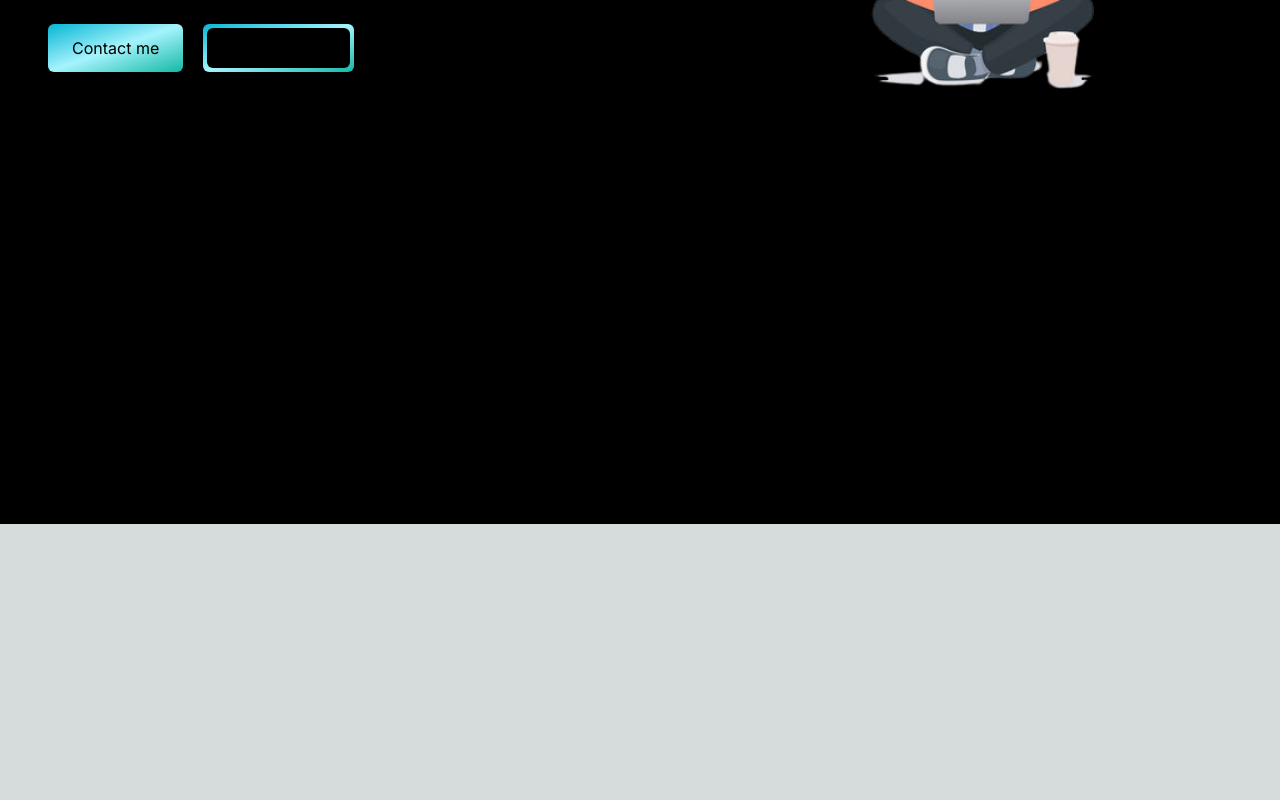
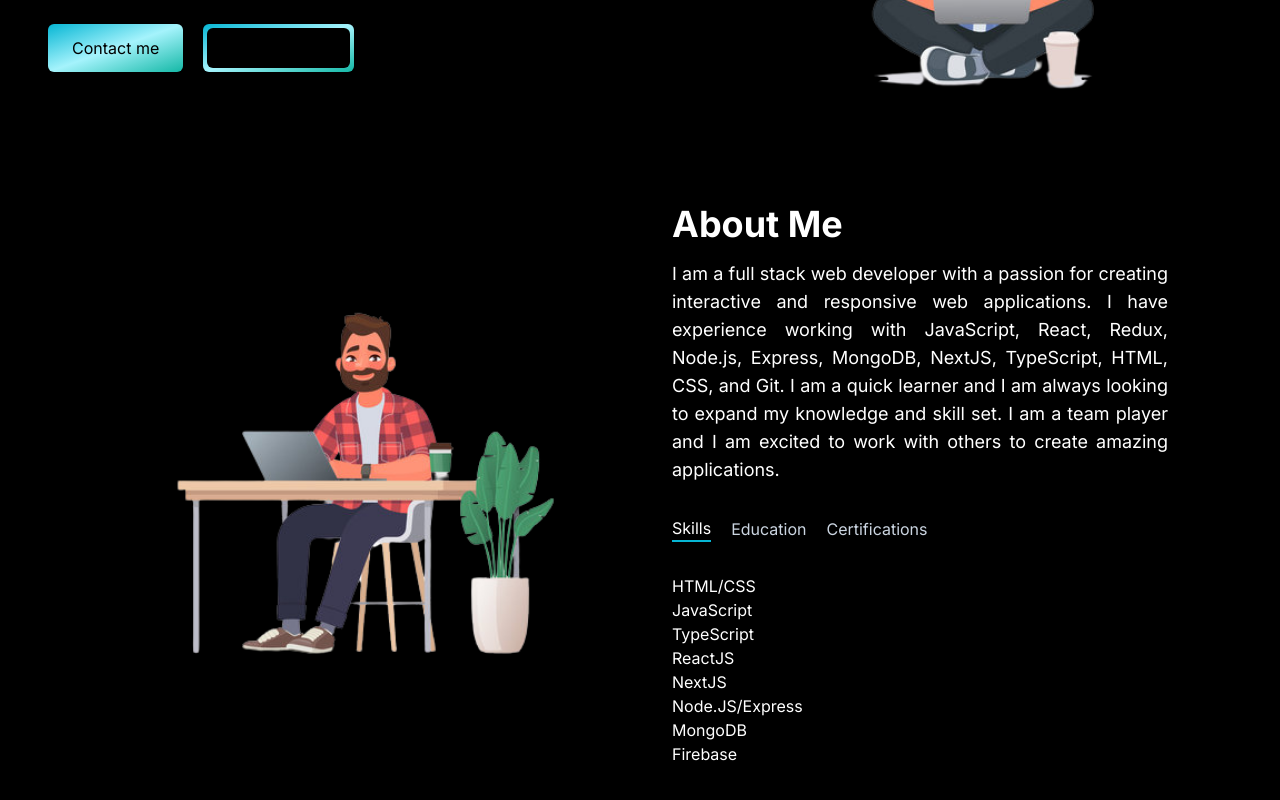
Before and after one commit to danemaas/next_portfolio, a Next.js app: page / in a window 1280 px wide. Shown: the part 340-1140 px from the top of the page. Before the commit the page ends 864 px from the top, so only its background shows below. Built offline with nearby package versions, Linux system fonts and the light colour scheme.

Commit message:
added about me section

```diff
--- /dev/null
+++ b/app/components/AboutSection.tsx
@@ -0,0 +1,112 @@
+"use client";
+
+import { useState, useTransition } from "react";
+import Image from "next/image";
+import TabButton from "./TabButton";
+
+const tabs = ["skills", "education", "certifications"];
+const TAB_DATA = [
+  {
+    title: "Skills",
+    id: "skills",
+    content: (
+      <ul>
+        <li>HTML/CSS</li>
+        <li>JavaScript</li>
+        <li>TypeScript</li>
+        <li>ReactJS</li>
+        <li>NextJS</li>
+        <li>Node.JS/Express</li>
+        <li>MongoDB</li>
+        <li>Firebase</li>
+      </ul>
+    ),
+  },
+  {
+    title: "Education",
+    id: "education",
+    content: (
+      <ul>
+        <li>
+          <p>KodeGo Bootcamp - Full Stack Web Development</p>
+          <p>August 2023 - November 2023</p>
+        </li>
+        <li>
+          <p>Ateneo de Naga University - BS Computer Science</p>
+          <p>July 2010 - March 2014(stopped)</p>
+        </li>
+      </ul>
+    ),
+  },
+  {
+    title: "Certifications",
+    id: "certifications",
+    content: (
+      <ul>
+        <li>
+          <p>Responsive Web Design - FreeCodeCamp.com</p>
+          <p>August 21, 2023</p>
+        </li>
+        <li>
+          <p>JavaScript Algorithm and Data Structures - FreeCodeCamp.com</p>
+          <p>November 23, 2023</p>
+        </li>
+      </ul>
+    ),
+  },
+];
+
+const AboutSection = () => {
+  const [tab, setTab] = useState("skills");
+  const [isPending, startTransition] = useTransition();
+
+  const handeTabChange = (id: string) => {
+    startTransition(() => {
+      setTab(id);
+    });
+  };
+
+  return (
+    <section className="text-white">
+      <div className="md:grid md:grid-cols-2 gap-8 items-center py-8 px-4 xl:gap-16 sm:py-16 xl:px-16">
+        <div className="hidden md:block relative w-[250px] h-[250px] lg:w-[400px] lg:h-[400px] mx-auto overflow-hidden">
+          <Image
+            src="/image2.png"
+            alt="about image"
+            width={300}
+            height={300}
+            className="w-full h-full object-cover"
+          />
+        </div>
+        <div className="flex flex-col h-full mt-4 md:mt-0">
+          <h2 className="text-4xl font-bold mb-4">About Me</h2>
+          <p className="text-base md:text-lg text-justify">
+            I am a full stack web developer with a passion for creating
+            interactive and responsive web applications. I have experience
+            working with JavaScript, React, Redux, Node.js, Express, MongoDB,
+            NextJS, TypeScript, HTML, CSS, and Git. I am a quick learner and I
+            am always looking to expand my knowledge and skill set. I am a team
+            player and I am excited to work with others to create amazing
+            applications.
+          </p>
+          <div className="flex items-center gap-5 mt-8">
+            {tabs.map((item) => (
+              <TabButton
+                key={item}
+                selectTab={() => handeTabChange(item)}
+                active={tab === item}
+              >
+                {item}
+              </TabButton>
+            ))}
+          </div>
+          <div className="mt-8">
+            {TAB_DATA.find((t) => t.id === tab)?.content}
+          </div>
+        </div>
+      </div>
+    </section>
+  );
+};
+
+export default AboutSection;
--- a/app/components/HeroSection.tsx
+++ b/app/components/HeroSection.tsx
@@ -49,13 +49,13 @@ const HeroSection = () => {
           </div>
         </div>
         <div className="col-span-5 mt-5 lg:mt-0">
-          <div className="rounded-full w-[250px] h-[250px] lg:w-[400px] lg:h-[400px] mx-auto">
+          <div className="rounded-full w-[250px] h-[250px] lg:w-[400px] lg:h-[400px] mx-auto overflow-hidden">
             <Image
               src="/image1.png"
               alt="hero image"
               width={300}
               height={300}
-              className="w-full object-cover"
+              className="w-full h-full object-cover"
             />
           </div>
         </div>
--- /dev/null
+++ b/app/components/TabButton.tsx
@@ -0,0 +1,22 @@
+type Props = {
+  active: boolean;
+  selectTab: () => void;
+  children: string;
+};
+
+const TabButton = ({ active, selectTab, children }: Props) => {
+  const buttonClasses = active
+    ? "text-white border-b-2 border-cyan-500"
+    : "text-slate-300";
+
+  return (
+    <button
+      onClick={selectTab}
+      className={`cursor-pointer hover:text-white capitalize ${buttonClasses}`}
+    >
+      {children}
+    </button>
+  );
+};
+
+export default TabButton;
--- a/app/globals.css
+++ b/app/globals.css
@@ -2,26 +2,8 @@
 @tailwind components;
 @tailwind utilities;
 
+html,
+body,
 :root {
-  --foreground-rgb: 0, 0, 0;
-  --background-start-rgb: 214, 219, 220;
-  --background-end-rgb: 255, 255, 255;
+  min-height: 100vh;
 }
-
-@media (prefers-color-scheme: dark) {
-  :root {
-    --foreground-rgb: 255, 255, 255;
-    --background-start-rgb: 0, 0, 0;
-    --background-end-rgb: 0, 0, 0;
-  }
-}
-
-body {
-  color: rgb(var(--foreground-rgb));
-  background: linear-gradient(
-      to bottom,
-      transparent,
-      rgb(var(--background-end-rgb))
-    )
-    rgb(var(--background-start-rgb));
-}
--- a/app/page.tsx
+++ b/app/page.tsx
@@ -1,4 +1,5 @@
 import Header from "./components/Header";
+import AboutSection from "./components/AboutSection";
 import HeroSection from "./components/HeroSection";
 
 const page = () => {
@@ -8,6 +9,7 @@ const page = () => {
       <main className="min-h-screen flex flex-col bg-black mt-16">
         <div className="container mx-auto py-4 px-12">
           <HeroSection />
+          <AboutSection />
         </div>
       </main>
     </>
```
